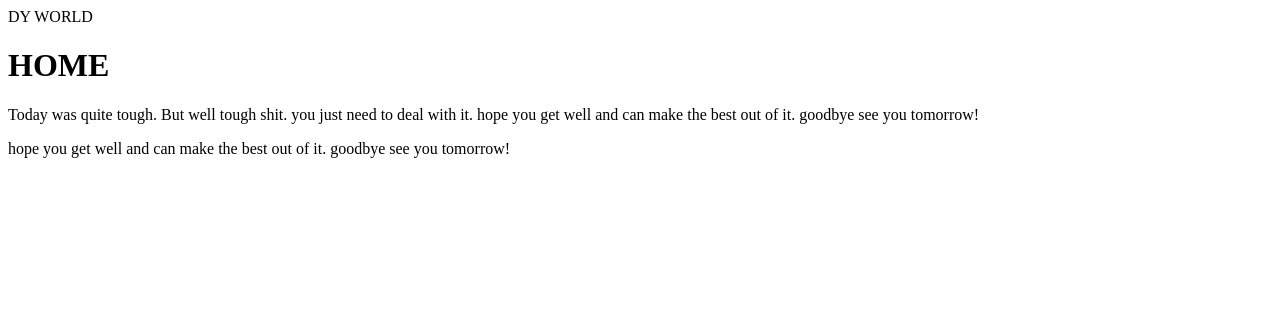
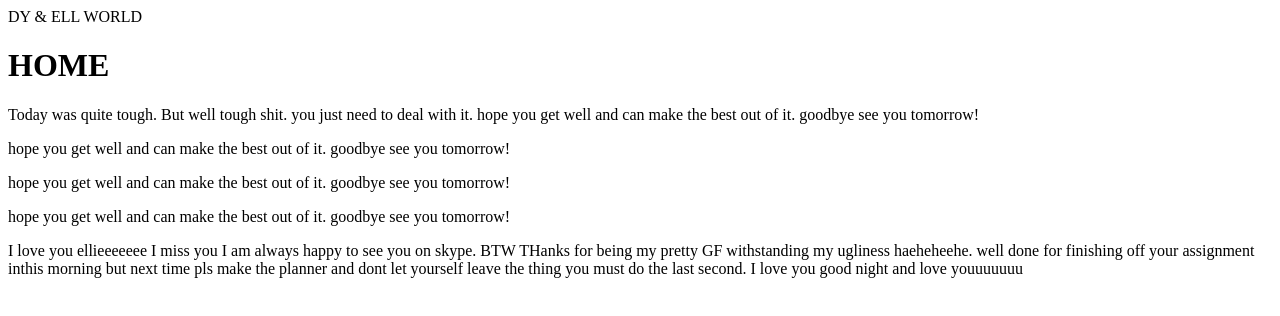
Before and after one commit to doyo09/doyo09.github.io, a plain HTML site: page index.html in a window 1280 px wide. Drawn offline with Linux system fonts and the light colour scheme.

Commit message:
I have edited html a little for practice

```diff
--- a/index.html
+++ b/index.html
@@ -1,12 +1,15 @@
 <!doctype html>
 <html>
 
- <head> DY WORLD </head>
+ <head> DY & ELL WORLD </head>
  <body>
  <h1> HOME </h1>
  <p> Today was quite tough. But well tough shit. you just need to deal with it.
  hope you get well and can make the best out of it. goodbye see you tomorrow! </p>
  <p>hope you get well and can make the best out of it. goodbye see you tomorrow! </p>
+ <p>hope you get well and can make the best out of it. goodbye see you tomorrow! </p>
+ <p>hope you get well and can make the best out of it. goodbye see you tomorrow! </p>
+ <p> I love you ellieeeeeee I miss you I am always happy to see you on skype. BTW THanks for being my pretty GF withstanding my ugliness haeheheehe. well done for finishing off your assignment inthis morning but next time pls make the planner and dont let yourself leave the thing you must do the last second. I love you good night and love youuuuuuu  </p>
 
  </body>
 </html>
```
